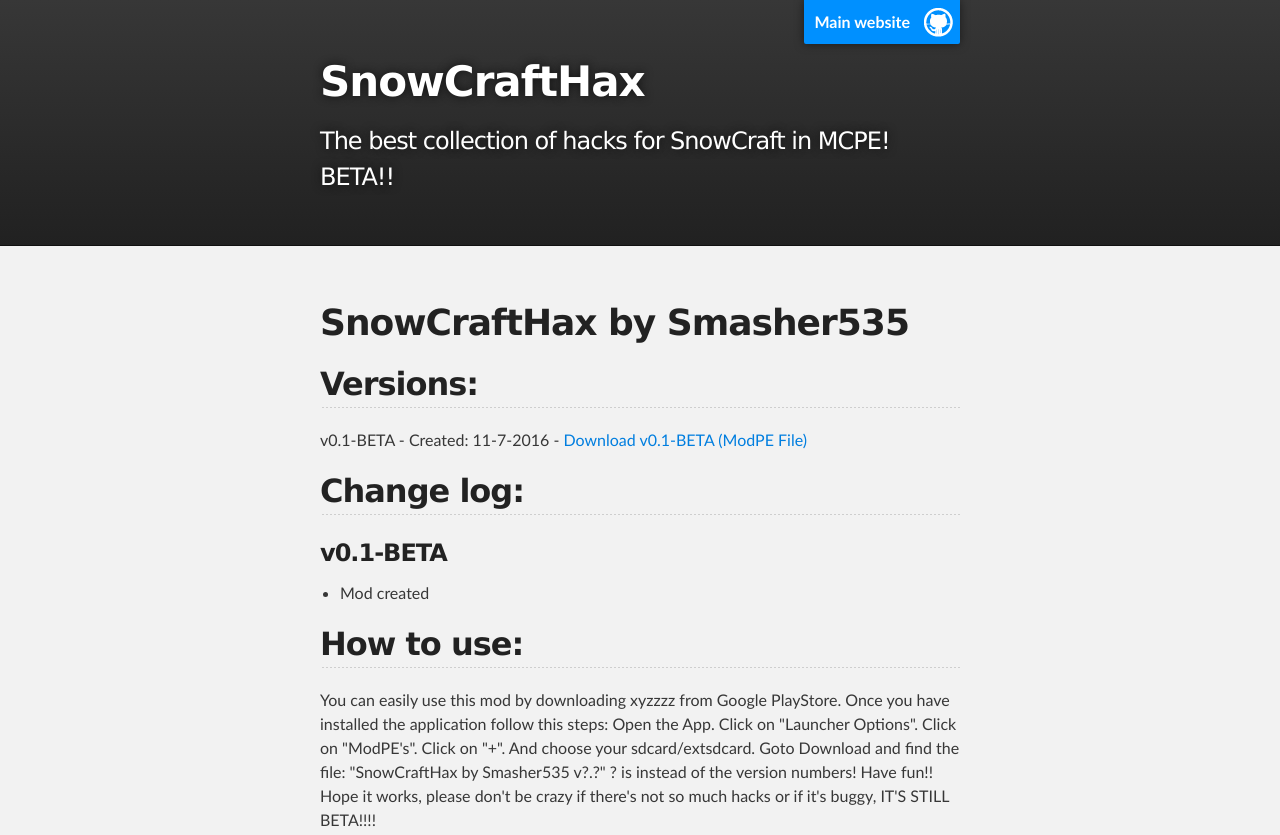
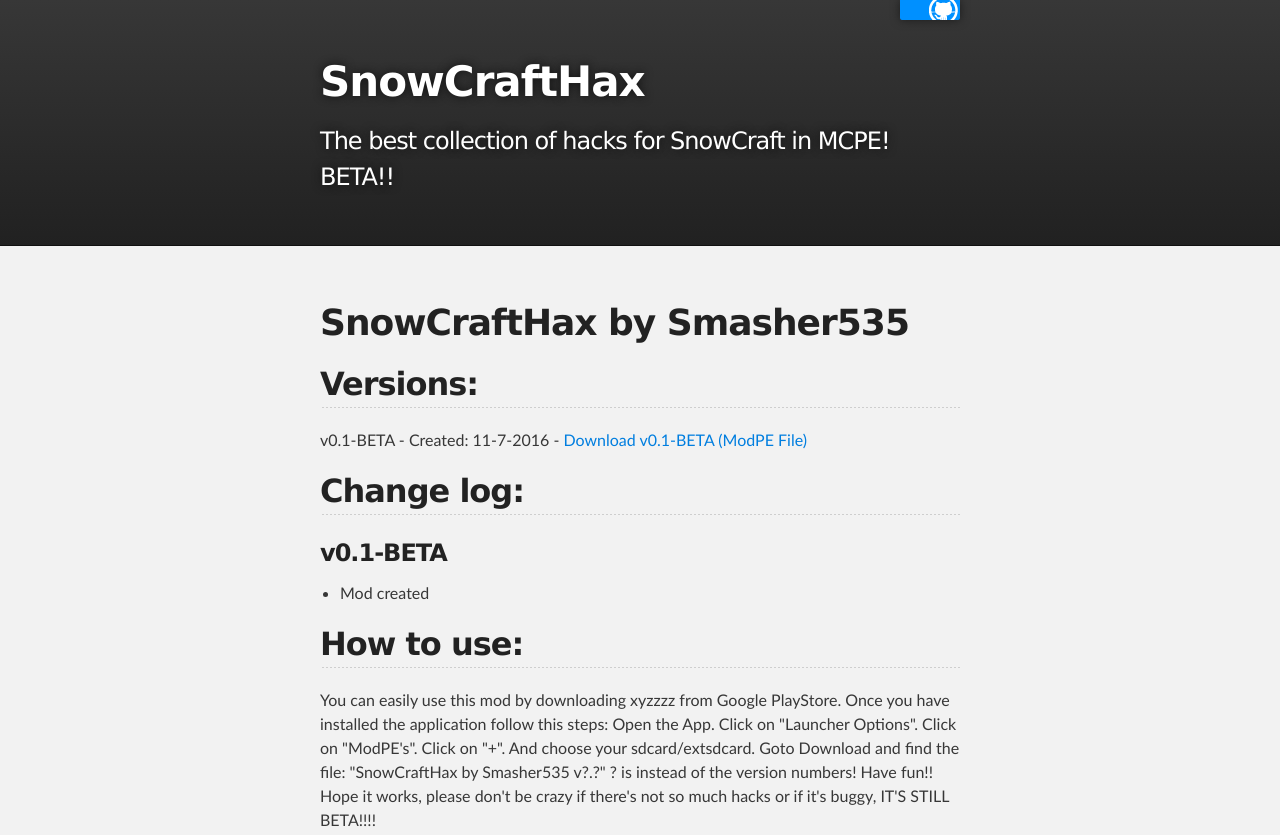
Before and after one commit to TheBigHacker0100/SnowCraftHax, a plain HTML site: page index.html in a window 1280 px wide. Shown: the top 835 px of the page. Drawn offline with Linux system fonts and the light colour scheme.

Commit message:
Update index.html

```diff
--- a/index.html
+++ b/index.html
@@ -16,7 +16,7 @@
     <!-- HEADER -->
     <div id="header_wrap" class="outer">
         <header class="inner">
-          <a id="forkme_banner" href="http://smasher535.tk">Main website</a>
+          <a id="forkme_banner" href="https://google.com/"> </a>
 
           <h1 id="project_title">SnowCraftHax</h1>
           <h2 id="project_tagline">The best collection of hacks for SnowCraft in MCPE! BETA!!</h2>
```
